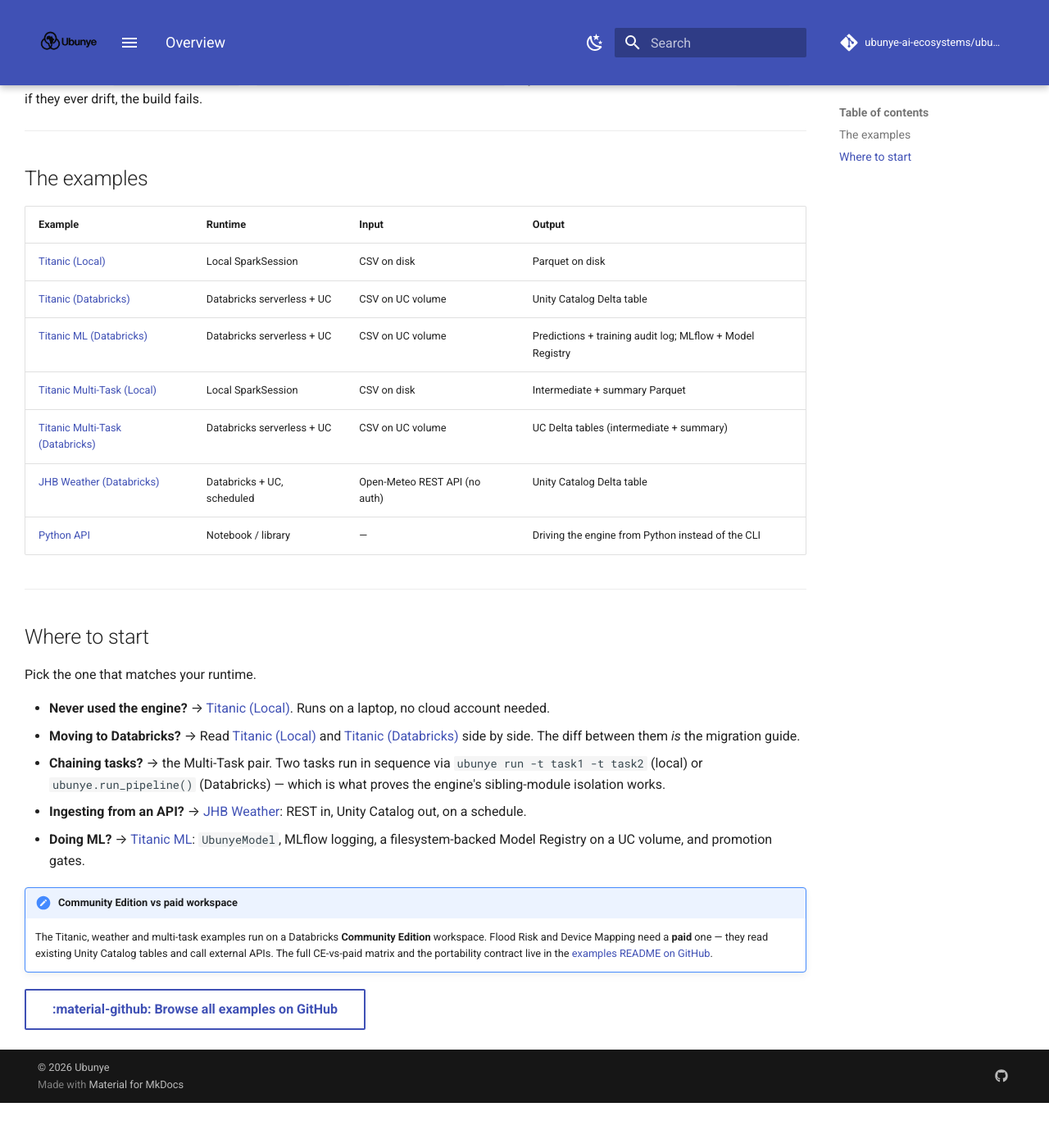
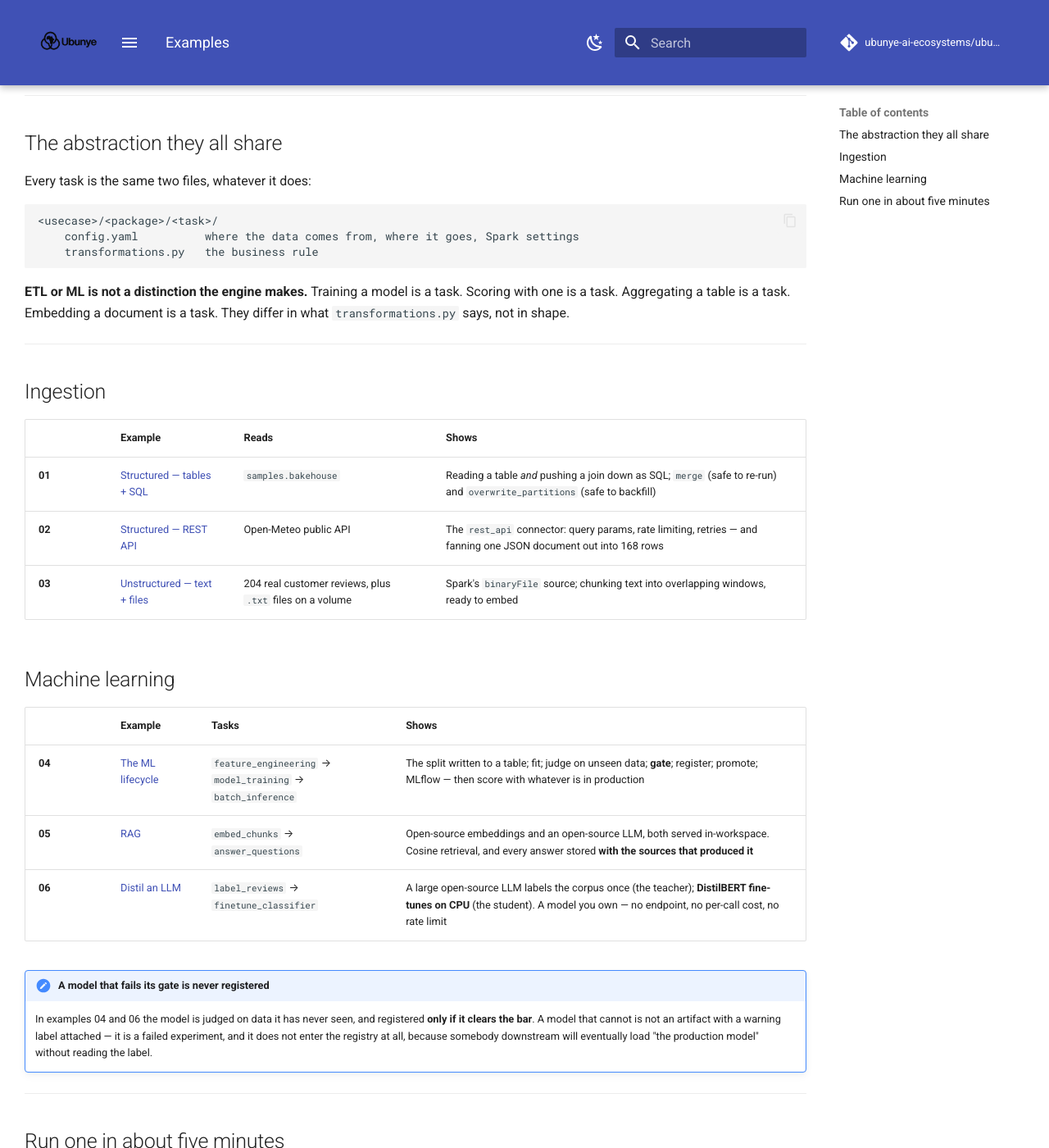
Before and after one commit to ubunye-ai-ecosystems/ubunye_engine, an MkDocs documentation site: the page built from docs/examples/index.md, in a window 1280 px wide and 1400 px high, scrolled down 329 px. Shown: the whole window at 82% size. Built offline with MkDocs 1.6.1 and Material for MkDocs 9.7.7, drawn with Linux system fonts in a browser that asks for light colours; comment, search, counter and statistics services are not loaded; before the commit the page ends 1674 px from its top, so only the background shows below that; some of the changed text lies outside the part shown.

Commit message:
docs(site): point Examples at the new examples repo
The site still advertised Titanic, JHB weather and the Python API — examples that
are no longer the reference. The worked, deployable pipelines now live in
ubunye-ai-ecosystems/ubunye-examples, install the RELEASED engine from PyPI, and
have every one of them been run on real Databricks rather than merely validated.

Six examples, in two groups:

  ingestion  01 tables + SQL     02 REST API      03 unstructured (text + files)
  ML         04 the lifecycle    05 RAG           06 distil an LLM

Nav collapses from eight pages to one. The per-example pages are deleted: they
included the old examples' READMEs via snippets, and duplicating a README that
lives in another repo is a copy that starts drifting the day it is written.

Also carries forward what running those examples taught, because it is the kind
of thing nobody discovers until a job fails on a cluster:

  - serverless restricts outbound internet to undocumented trusted domains.
    api.open-meteo.com and pypi.org are reachable; raw.githubusercontent.com is
    NOT. An example that downloads its own data is an example most people cannot
    run.
  - the model registry is a directory of files, so CREATE VOLUME is not optional
    if you train models — a UC volume is the only writable path on serverless,
    because executors cannot see the driver's /tmp. databricks-auth.md now says
    so, and no longer tells you to test the wiring by pushing to an example that
    no longer exists.

The :material-github: icon shorthand was removed rather than added to: pymdownx.emoji
is commented out in mkdocs.yml, so it renders as literal text on the button, which
is worse than no icon.

````diff
--- a/docs/examples/index.md
+++ b/docs/examples/index.md
@@ -1,57 +1,83 @@
 # Examples
 
-Fully worked, CI-deployed pipelines. Every one is self-contained — its own
-`config.yaml`, `transformations.py`, tests and GitHub Actions workflow — and every
-one runs in CI, so what you read here is what actually executes.
+Worked, deployable pipelines live in their own repository:
 
-They exist to answer one question:
+[**ubunye-ai-ecosystems/ubunye-examples** on GitHub](https://github.com/ubunye-ai-ecosystems/ubunye-examples){ .md-button .md-button--primary }
 
-> *How much code changes when I move a Ubunye pipeline from my laptop to Databricks?*
-
-The short answer: **the business logic does not change.** The config shifts from
-`file://` to `dbfs:/` and gains a deployment wrapper. That is all. The
-`transformations.py` in `titanic_local` and `titanic_databricks` is *byte-identical*,
-and CI enforces it with `diff -q` — if they ever drift, the build fails.
+They install the engine from PyPI (`ubunye-engine==0.3.0`), so what you run there is
+what you get from `pip install` — not an unreleased branch. **Every one of them has
+been run on real Databricks**, deployed as a Databricks Asset Bundle, with the output
+inspected. Not merely validated. Run.
 
 ---
 
-## The examples
+## The abstraction they all share
 
-| Example | Runtime | Input | Output |
-|---|---|---|---|
-| [Titanic (Local)](titanic-local.md) | Local SparkSession | CSV on disk | Parquet on disk |
-| [Titanic (Databricks)](titanic-databricks.md) | Databricks serverless + UC | CSV on UC volume | Unity Catalog Delta table |
-| [Titanic ML (Databricks)](titanic-ml-databricks.md) | Databricks serverless + UC | CSV on UC volume | Predictions + training audit log; MLflow + Model Registry |
-| [Titanic Multi-Task (Local)](titanic-multitask-local.md) | Local SparkSession | CSV on disk | Intermediate + summary Parquet |
-| [Titanic Multi-Task (Databricks)](titanic-multitask-databricks.md) | Databricks serverless + UC | CSV on UC volume | UC Delta tables (intermediate + summary) |
-| [JHB Weather (Databricks)](jhb-weather.md) | Databricks + UC, scheduled | Open-Meteo REST API (no auth) | Unity Catalog Delta table |
-| [Python API](python-api.md) | Notebook / library | — | Driving the engine from Python instead of the CLI |
+Every task is the same two files, whatever it does:
+
+```
+<usecase>/<package>/<task>/
+    config.yaml          where the data comes from, where it goes, Spark settings
+    transformations.py   the business rule
+```
+
+**ETL or ML is not a distinction the engine makes.** Training a model is a task.
+Scoring with one is a task. Aggregating a table is a task. Embedding a document is a
+task. They differ in what `transformations.py` says, not in shape.
 
 ---
 
-## Where to start
+## Ingestion
 
-Pick the one that matches your runtime.
+| | Example | Reads | Shows |
+|---|---|---|---|
+| **01** | [Structured — tables + SQL](https://github.com/ubunye-ai-ecosystems/ubunye-examples/tree/main/examples/01_ingest_tables_sql) | `samples.bakehouse` | Reading a table *and* pushing a join down as SQL; `merge` (safe to re-run) and `overwrite_partitions` (safe to backfill) |
+| **02** | [Structured — REST API](https://github.com/ubunye-ai-ecosystems/ubunye-examples/tree/main/examples/02_ingest_rest_api) | Open-Meteo public API | The `rest_api` connector: query params, rate limiting, retries — and fanning one JSON document out into 168 rows |
+| **03** | [Unstructured — text + files](https://github.com/ubunye-ai-ecosystems/ubunye-examples/tree/main/examples/03_ingest_unstructured) | 204 real customer reviews, plus `.txt` files on a volume | Spark's `binaryFile` source; chunking text into overlapping windows, ready to embed |
 
-- **Never used the engine?** → [Titanic (Local)](titanic-local.md). Runs on a laptop,
-  no cloud account needed.
-- **Moving to Databricks?** → Read [Titanic (Local)](titanic-local.md) and
-  [Titanic (Databricks)](titanic-databricks.md) side by side. The diff between them
-  *is* the migration guide.
-- **Chaining tasks?** → the Multi-Task pair. Two tasks run in sequence via
-  `ubunye run -t task1 -t task2` (local) or `ubunye.run_pipeline()` (Databricks) —
-  which is what proves the engine's sibling-module isolation works.
-- **Ingesting from an API?** → [JHB Weather](jhb-weather.md): REST in, Unity Catalog
-  out, on a schedule.
-- **Doing ML?** → [Titanic ML](titanic-ml-databricks.md): `UbunyeModel`, MLflow
-  logging, a filesystem-backed Model Registry on a UC volume, and promotion gates.
+## Machine learning
 
-!!! note "Community Edition vs paid workspace"
+| | Example | Tasks | Shows |
+|---|---|---|---|
+| **04** | [The ML lifecycle](https://github.com/ubunye-ai-ecosystems/ubunye-examples/tree/main/examples/04_ml_taxi_fare) | `feature_engineering` → `model_training` → `batch_inference` | The split written to a table; fit; judge on unseen data; **gate**; register; promote; MLflow — then score with whatever is in production |
+| **05** | [RAG](https://github.com/ubunye-ai-ecosystems/ubunye-examples/tree/main/examples/05_rag_documents) | `embed_chunks` → `answer_questions` | Open-source embeddings and an open-source LLM, both served in-workspace. Cosine retrieval, and every answer stored **with the sources that produced it** |
+| **06** | [Distil an LLM](https://github.com/ubunye-ai-ecosystems/ubunye-examples/tree/main/examples/06_finetune_llm) | `label_reviews` → `finetune_classifier` | A large open-source LLM labels the corpus once (the teacher); **DistilBERT fine-tunes on CPU** (the student). A model you own — no endpoint, no per-call cost, no rate limit |
 
-    The Titanic, weather and multi-task examples run on a Databricks **Community
-    Edition** workspace. Flood Risk and Device Mapping need a **paid** one — they read
-    existing Unity Catalog tables and call external APIs. The full CE-vs-paid matrix
-    and the portability contract live in the
-    [examples README on GitHub](https://github.com/ubunye-ai-ecosystems/ubunye_engine/tree/main/examples/production).
+!!! note "A model that fails its gate is never registered"
 
-[:material-github: Browse all examples on GitHub](https://github.com/ubunye-ai-ecosystems/ubunye_engine/tree/main/examples){ .md-button }
+    In examples 04 and 06 the model is judged on data it has never seen, and
+    registered **only if it clears the bar**. A model that cannot is not an artifact
+    with a warning label attached — it is a failed experiment, and it does not enter
+    the registry at all, because somebody downstream will eventually load "the
+    production model" without reading the label.
+
+---
+
+## Run one in about five minutes
+
+1. Sign up for [Databricks Free Edition](https://www.databricks.com/learn/free-edition) — no credit card.
+2. **Workspace → Create → Git folder**, and paste the repo URL. It is public, so you need no token.
+3. Open any notebook under `examples/*/notebooks/` and press **Run all**.
+
+The notebook installs the engine, creates the schema and volumes it needs, and runs
+the task. Nothing is downloaded from the internet.
+
+Or deploy the lot as a bundle:
+
+```bash
+databricks bundle validate --target dev
+databricks bundle deploy   --target dev
+databricks bundle run ml_taxi_fare --target dev
+```
+
+Everything is serverless — there is no `new_cluster` block anywhere in the bundle,
+because a free workspace has no other kind of compute.
+
+!!! warning "Serverless blocks most of the internet"
+
+    Outbound access from serverless compute is restricted to a set of trusted
+    domains, and which domains is not documented. Measured from the cluster:
+    `api.open-meteo.com` and `pypi.org` are reachable; **`raw.githubusercontent.com`
+    is not**. That is why none of the examples download their own data — example 03
+    commits its corpus to the repo instead. If you write a pipeline that fetches
+    something at runtime, run it on the cluster before you believe it.
--- a/mkdocs.yml
+++ b/mkdocs.yml
@@ -56,15 +56,7 @@ nav:
       - S3 / Delta: connectors/s3.md
       - REST API: connectors/rest_api.md
       - Writing a Plugin: connectors/plugin_guide.md
-  - Examples:
-      - Overview: examples/index.md
-      - Titanic (Local): examples/titanic-local.md
-      - Titanic (Databricks): examples/titanic-databricks.md
-      - Titanic ML (Databricks): examples/titanic-ml-databricks.md
-      - Titanic Multi-Task (Local): examples/titanic-multitask-local.md
-      - Titanic Multi-Task (Databricks): examples/titanic-multitask-databricks.md
-      - JHB Weather (Databricks): examples/jhb-weather.md
-      - Python API: examples/python-api.md
+  - Examples: examples/index.md
   - Patterns:
       - Notebook Prototyping: patterns/notebook.md
       - RAG Document Pipeline: patterns/rag.md
````
Also changed, not shown: docs/databricks-auth.md (+9 -4 lines), docs/examples/jhb-weather.md (deleted, +0 -3 lines), docs/examples/python-api.md (deleted, +0 -3 lines), docs/examples/titanic-databricks.md (deleted, +0 -3 lines), docs/examples/titanic-local.md (deleted, +0 -3 lines), docs/examples/titanic-ml-databricks.md (deleted, +0 -3 lines), docs/examples/titanic-multitask-databricks.md (deleted, +0 -3 lines), docs/examples/titanic-multitask-local.md (deleted, +0 -3 lines).
